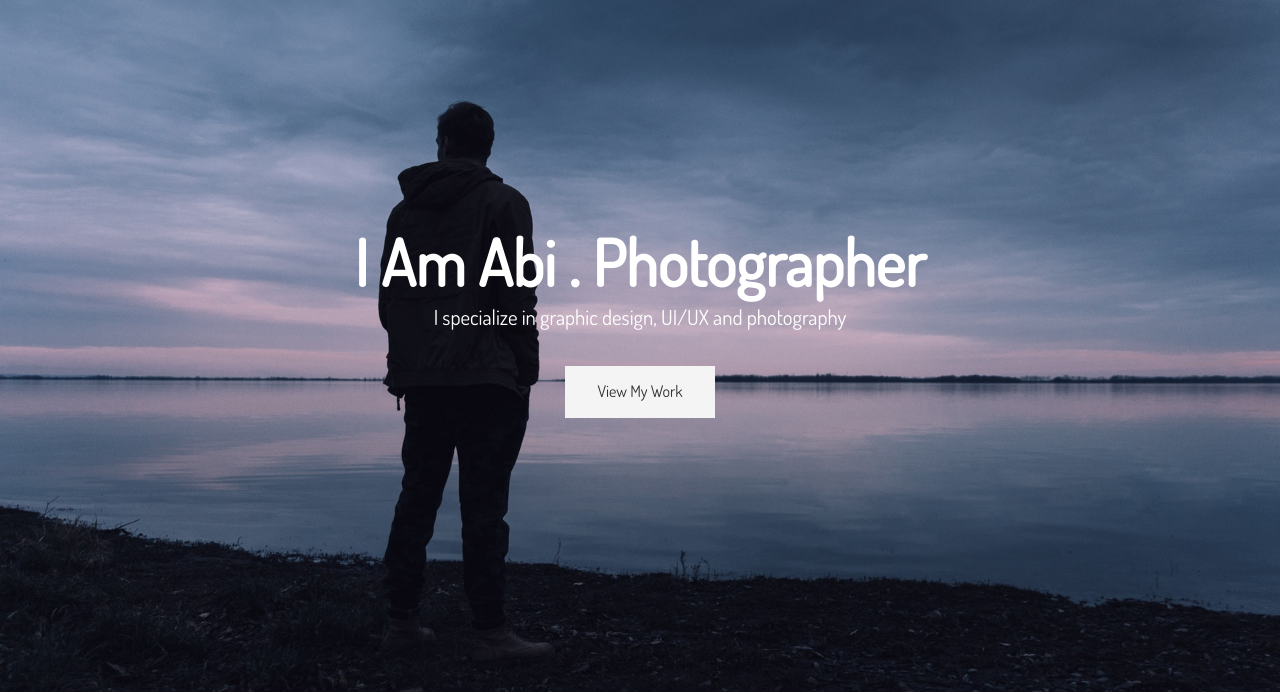
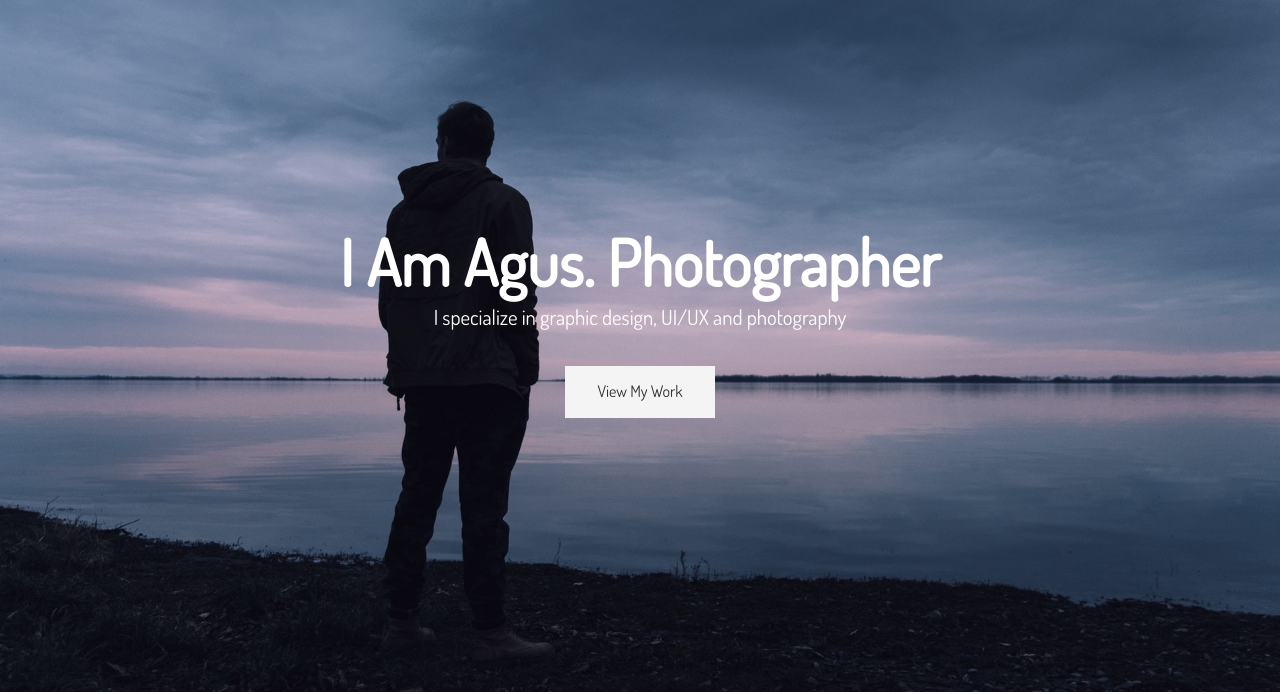
Before and after one commit to abiagus/PORTFOLIO, a website: page portfolio_website/dist/index.html in a window 1280 px wide. Shown: the part 108-802 px from the top of the page. Drawn offline with Linux system fonts and the light colour scheme.

Commit message:
Updatedd index.html

```diff
--- a/portfolio_website/dist/index.html
+++ b/portfolio_website/dist/index.html
@@ -32,7 +32,7 @@
         </nav>
         <div class="header-content">
           <h1>
-            I Am Abi .
+            I Am Agus.
             <span
               class="txt-type"
               data-wait="3000"
```
